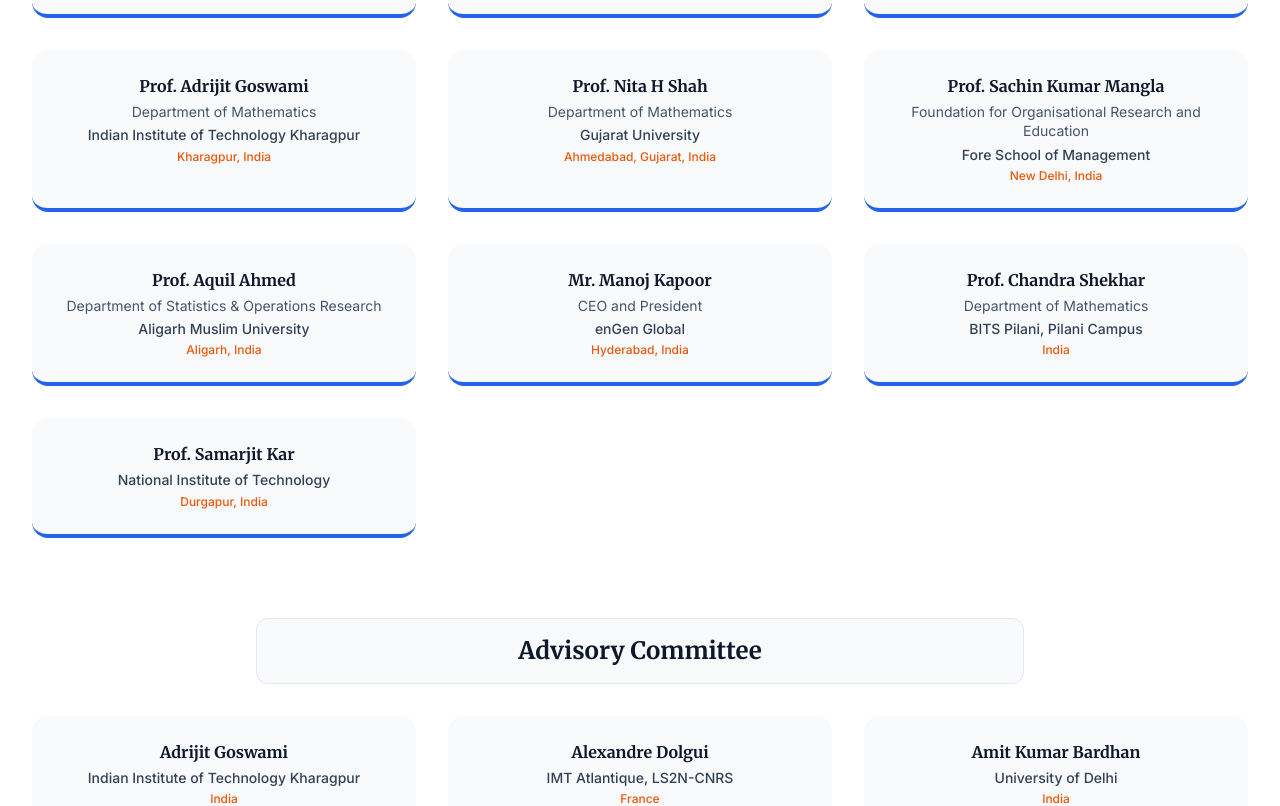
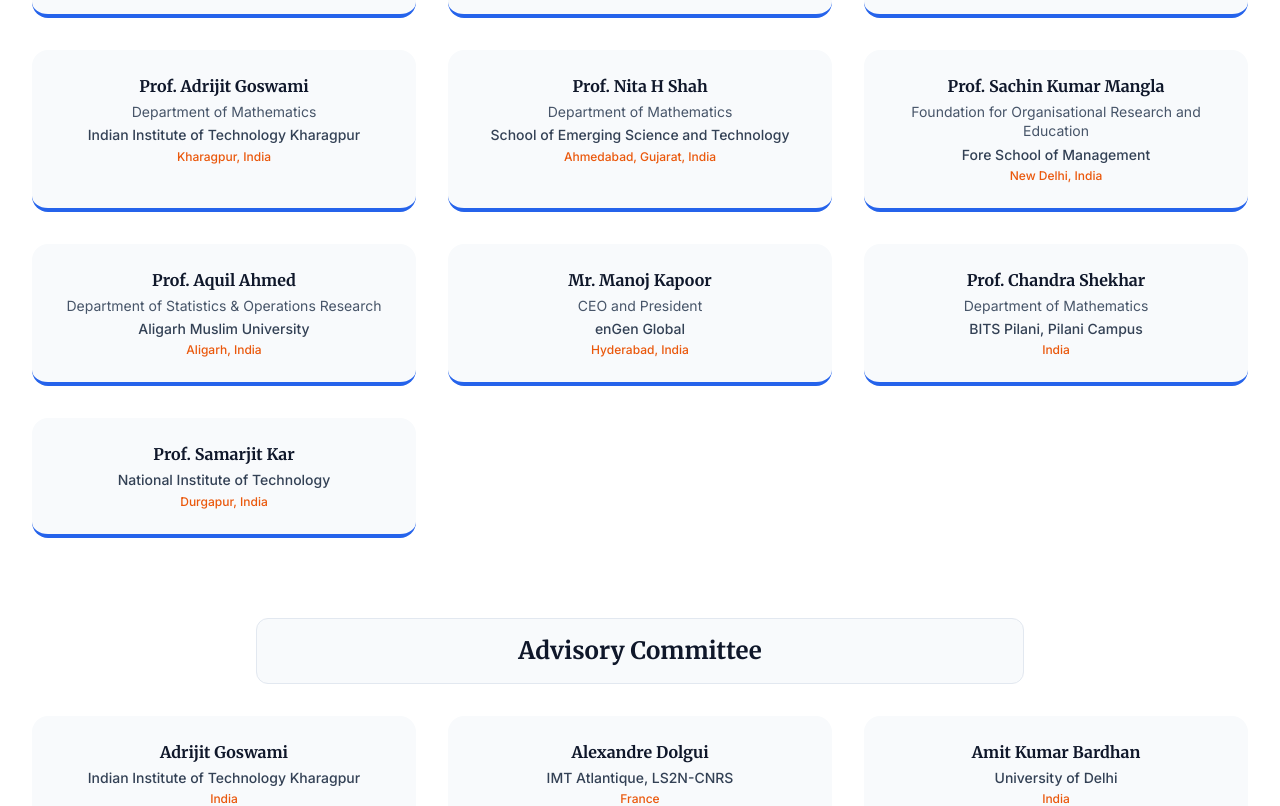
Before and after one commit to vikrantwiz02/ORSI-Conference-2025, a React (Vite) app: page / in a window 1280 px wide. Shown: the part 8418-9224 px from the top of the page. Built offline with nearby package versions, Linux system fonts and the light colour scheme.

Commit message:
feat: update institution details for Prof. Nita H Shah and add K. K. Aggarwal to the Advisory Committee

```diff
--- a/constants.ts
+++ b/constants.ts
@@ -148,7 +148,7 @@ export const SPEAKERS = [
   {
     name: "Prof. Nita H Shah",
     post: "Department of Mathematics",
-    institution: "Gujarat University",
+    institution: "School of Emerging Science and Technology",
     location: "Ahmedabad, Gujarat, India"
   },
   {
@@ -202,6 +202,7 @@ export const ADVISORY_COMMITTEE = [
   { name: "Hui Ming Wee", post: "", institution: "Chung Yuan Christian University", location: "Chungli, Taiwan" },
   { name: "I. V. Murlikrishna", post: "", institution: "Jawaharlal Nehru Tech University", location: "Hyderabad, India" },
   { name: "J P Singh Joorel", post: "", institution: "University of Jammu", location: "India" },
+  { name: "K. K. Aggarwal", post: "", institution: "University of Delhi", location: "Delhi, India" },
   { name: "Kalyan Chakraborty", post: "", institution: "SRM University", location: "Andhra Pradesh, India" },
   { name: "Konstantina Skouri", post: "", institution: "University of Ioannina", location: "Ioannina, Greece" },
   { name: "Manoj Kapoor", post: "CEO and President", institution: "enGen Global", location: "Hyderabad, India" },
```
